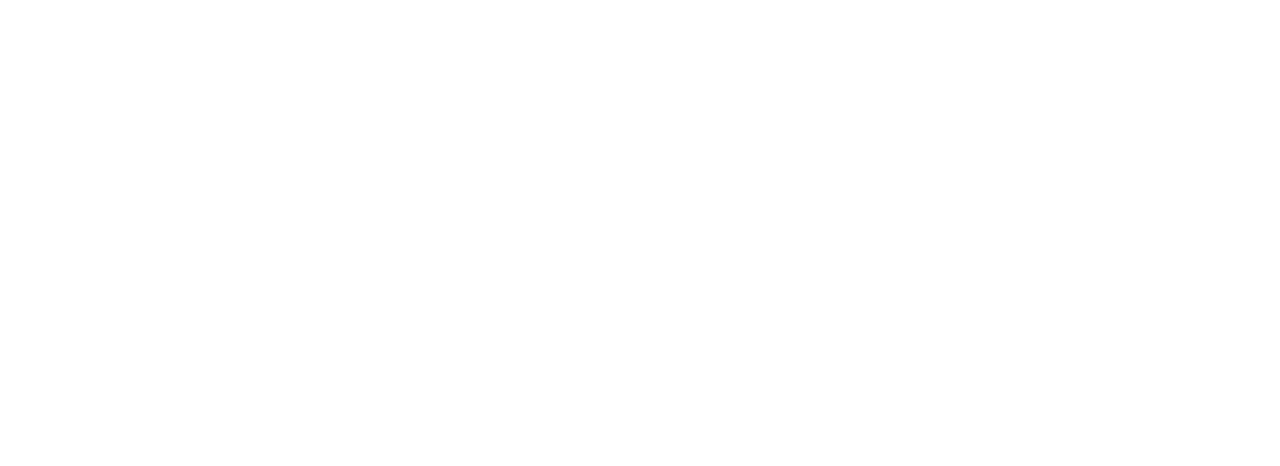
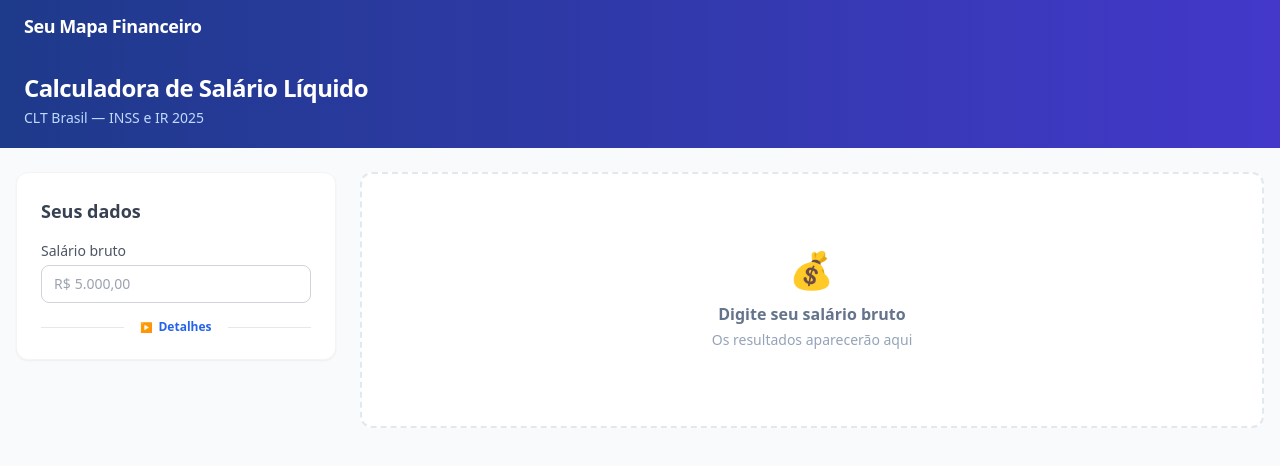
Before and after one commit to caiogurgelguerra-byte/calculadora-aposentadoria, a React (Vite) app: page /salario in a window 1280 px wide. Before the commit this address had no page. Shown: the top 466 px of the page. Built offline with nearby package versions, Linux system fonts and the light colour scheme.

Commit message:
feat: add SalarioPage, wire /salario route — portal complete

```diff
--- a/src/App.tsx
+++ b/src/App.tsx
@@ -2,6 +2,7 @@
 import Layout from './components/Layout'
 import Home from './pages/Home'
 import AposentadoriaPage from './pages/AposentadoriaPage'
+import SalarioPage from './pages/SalarioPage'
 
 export default function App() {
   return (
@@ -9,6 +10,7 @@
       <Route path="/" element={<Layout />}>
         <Route index element={<Home />} />
         <Route path="aposentadoria" element={<AposentadoriaPage />} />
+        <Route path="salario" element={<SalarioPage />} />
       </Route>
     </Routes>
   )
--- /dev/null
+++ b/src/pages/SalarioPage.tsx
@@ -0,0 +1,55 @@
+import { useState, useCallback } from 'react'
+import type { SalarioInputs } from '../lib/salario/types'
+import { useSalarioCalculations } from '../hooks/salario/useSalarioCalculations'
+import InputForm from '../calculators/salario/InputForm'
+import ResultCard from '../calculators/salario/ResultCard'
+import ComparisonTable from '../calculators/salario/ComparisonTable'
+
+const DEFAULT_INPUTS: SalarioInputs = {
+  salarioBruto: 0,
+  dependentes: 0,
+  incluiDecimo: false,
+  showComparativo: false,
+}
+
+export default function SalarioPage() {
+  const [inputs, setInputs] = useState<SalarioInputs>(DEFAULT_INPUTS)
+  const { result, decimo, comparativo } = useSalarioCalculations(inputs)
+
+  const handleChange = useCallback((next: SalarioInputs) => setInputs(next), [])
+
+  return (
+    <div>
+      <div className="bg-gradient-to-r from-blue-900 to-indigo-700 px-6 py-5">
+        <div className="max-w-7xl mx-auto">
+          <h1 className="text-2xl font-bold text-white tracking-tight">Calculadora de Salário Líquido</h1>
+          <p className="text-sm text-blue-200 mt-1">CLT Brasil — INSS e IR 2025</p>
+        </div>
+      </div>
+
+      <main className="max-w-7xl mx-auto px-4 py-6">
+        <div className="flex flex-col lg:flex-row gap-6">
+          <div className="lg:w-80 shrink-0">
+            <InputForm onChange={handleChange} />
+          </div>
+          <div className="flex-1 flex flex-col gap-4">
+            {inputs.salarioBruto > 0 ? (
+              <>
+                <ResultCard result={result} decimo={inputs.incluiDecimo ? decimo : null} />
+                {inputs.showComparativo && <ComparisonTable rows={comparativo} />}
+              </>
+            ) : (
+              <div className="flex items-center justify-center h-64 rounded-xl border-2 border-dashed border-slate-200 bg-white text-slate-400">
+                <div className="text-center">
+                  <div className="text-4xl mb-3">💰</div>
+                  <p className="text-base font-semibold text-slate-500">Digite seu salário bruto</p>
+                  <p className="text-sm mt-1">Os resultados aparecerão aqui</p>
+                </div>
+              </div>
+            )}
+          </div>
+        </div>
+      </main>
+    </div>
+  )
+}
```
